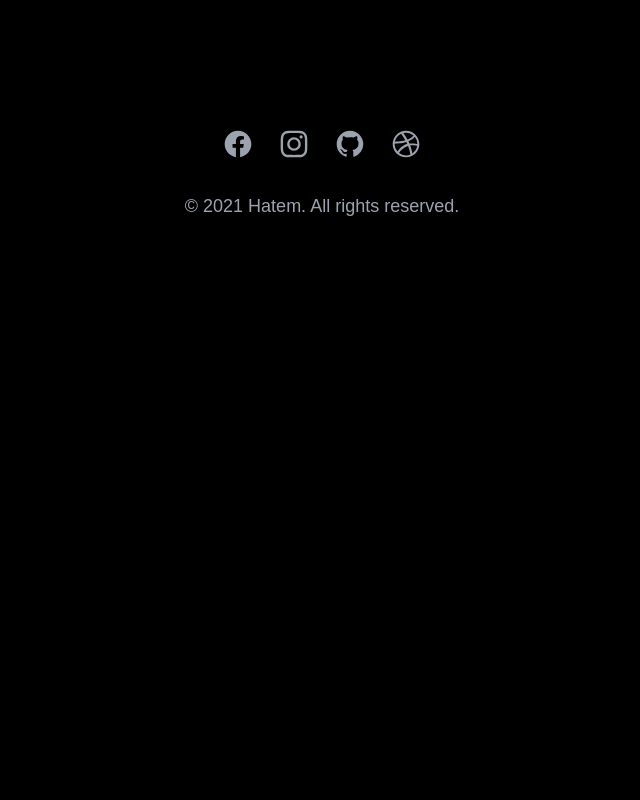
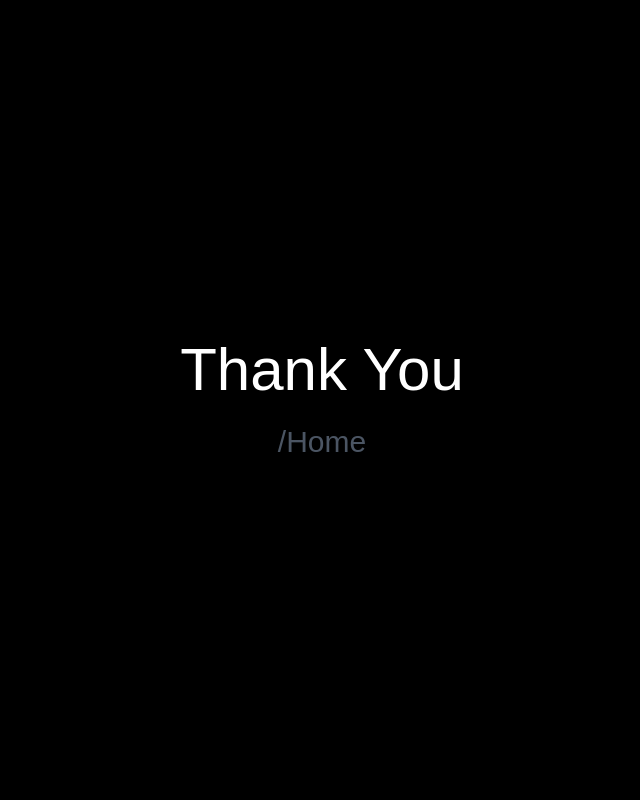
Before and after one commit to waelelk/itshatem_frontend, a React (Create React App) app: page /thanks in a window 1280 px wide. Shown: the top 800 px of the page, without its empty margins (318-958 px from the left). Built offline with nearby package versions, Linux system fonts and the light colour scheme.

Commit message:
Thank you page

```diff
--- a/src/App.js
+++ b/src/App.js
@@ -7,6 +7,7 @@ import Home from './pages/Home'
 import Blog from './pages/Blog';
 import BlogDetails from './pages/BlogDetails';
 import Footer from './components/Footer';
+import Thanks from "./components/Thanks";
 
 
 function App() {
@@ -41,6 +42,9 @@ function App() {
                 <Route path="/blogs/:id">
                   <BlogDetails />
                 </Route>
+                <Route path="/thanks">
+                  <Thanks />
+                </Route>
               </Switch>
             </div>
             <Footer />
--- a/src/components/Contact.js
+++ b/src/components/Contact.js
@@ -19,7 +19,7 @@ function Contact() {
                         <input type="text" id="message" name="message" placeholder="Hey Hatem, I would like to..." className="flex-grow bg-transparent border-b-4 border-gray-900 p-6 outline-none text-white focus:border-white" />
                     </div>
                     <input type="hidden" name="_captcha" value="false" />
-                    <input type="hidden" name="_next" value="https://itshatem.tech/Thanks.js" />
+                    <input type="hidden" name="_next" value="https://itshatem.tech/thanks" />
                     <div className="text-right">
                         <button className="bg-black text-white hover:bg-white hover:text-black py-4 px-8">Send</button>
                     </div>
--- a/src/components/Thanks.js
+++ b/src/components/Thanks.js
@@ -1,11 +1,15 @@
 import React from 'react'
+import { Link } from 'react-router-dom'
+
 
 function Thanks() {
     return (
         <div class="bg-black h-screen flex items-center">
             <div class="container mx-auto text-center">
                 <p class="text-white sm:text-6xl text-4xl">Thank You</p>
-                <p class="text-gray-600 sm:text-3xl text-2xl">/Home</p>
+                <Link to="/" >
+                <p class="text-gray-600 sm:text-3xl text-2xl pt-6">/Home</p>
+                </Link>
             </div>
         </div>
     )
```
